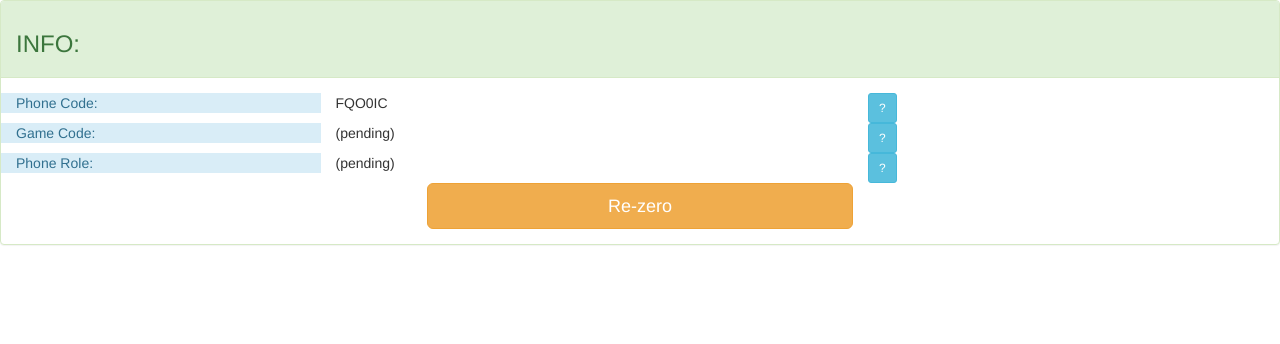
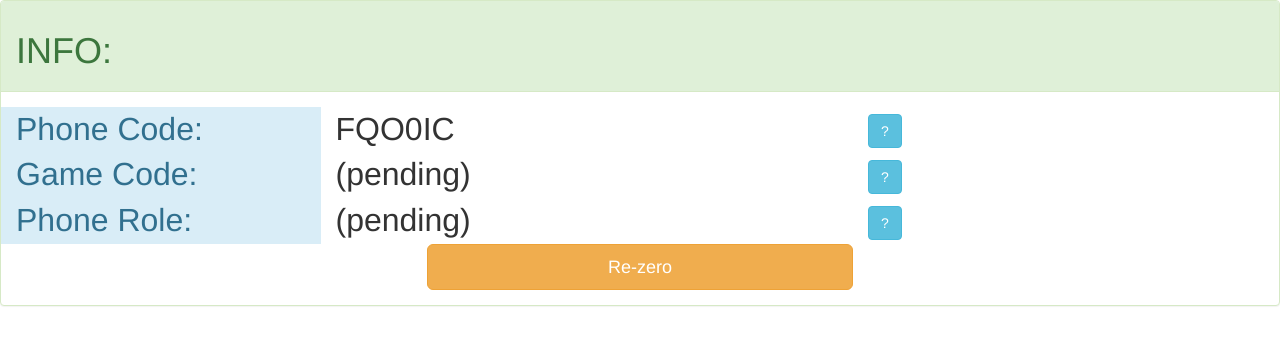
Before and after one commit to Newms34/heli, a website: page views/mobile.html in a window 1280 px wide. Drawn offline with nearby package versions, Linux system fonts and the light colour scheme; some packages are replaced by stand-ins of ours; files that its build step writes are made by us from their sources; no server answers; a script that the page names is missing.

Commit message:
stuff done

```diff
--- a/app.js
+++ b/app.js
@@ -85,7 +85,7 @@ io.on('error', function(err) {
 });
 
 //set port, or process.env if not local
-http.listen(process.env.PORT || 8080);
+http.listen(process.env.PORT || 9264);
 
 app.use(function(req, res, next) {
     var err = new Error('Not Found');
--- a/public/css/styles.css
+++ b/public/css/styles.css
@@ -1 +1 @@
-.cyl-cap,.cyl-con,.cyl-seg,.three-dee{position:absolute}#rotor-main,.cyl-con,.cyl-seg,.three-dee,body,html{transform-style:preserve-3d}body,html{width:100%;height:100%;margin:0;perspective:1200px}.conBg{background:linear-gradient(rgba(0,0,0,.7),rgba(0,0,0,.7)),url(../img/mainbg.jpg);background-size:cover;background-attachment:fixed}#heli-main{left:30%;top:30%}.cyl-seg{background:rgba(128,128,128,.7)}.cyl-cap{left:0;top:0;transform-origin:50% 0;width:0;height:0}#rotor-main{transform-origin:50% 50%}.main-blade{transform-origin:0 50%}#inst{width:15%;padding:10px;background:#fed;position:fixed;right:10px;box-shadow:4px 4px 5px #000}.panel{padding:0}.con-title{background:linear-gradient(rgba(0,0,0,.5),rgba(0,0,0,.5)),url(../img/helibg.jpg);background-size:cover;background-attachment:fixed;color:#fff;padding:8px}input[disabled]{color:#aaa}
+.cyl-cap,.cyl-con,.cyl-seg,.three-dee{position:absolute}#rotor-main,.cyl-con,.cyl-seg,.three-dee,body,html{transform-style:preserve-3d}body,html{width:100%;height:100%;margin:0;perspective:1200px}.conBg{background:linear-gradient(rgba(0,0,0,.7),rgba(0,0,0,.7)),url(../img/mainbg.jpg);background-size:cover;background-attachment:fixed}#heli-main{left:30%;top:30%}.cyl-seg{background:rgba(128,128,128,.7)}.cyl-cap{left:0;top:0;transform-origin:50% 0;width:0;height:0}#rotor-main{transform-origin:50% 50%}.main-blade{transform-origin:0 50%}#inst{width:15%;padding:10px;background:#fed;position:fixed;right:10px;box-shadow:4px 4px 5px #000}.panel{padding:0}.con-title{background:linear-gradient(rgba(0,0,0,.5),rgba(0,0,0,.5)),url(../img/helibg.jpg);background-size:cover;background-attachment:fixed;color:#fff;padding:8px}input[disabled]{color:#aaa}.mob-pan{font-size:xx-large}
--- a/views/mobile.html
+++ b/views/mobile.html
@@ -8,37 +8,37 @@
 </head>
 
 <body ng-app='heli' ng-controller='phone-con' ng-cloak>
-    <div class='panel panel-success'>
+    <div class='panel panel-success mob-pan'>
         <div class='panel-heading'>
-            <h3>INFO:</h3>
+            <h1>INFO:</h1>
         </div>
         <div class='panel-body'>
             <div class='row'>
-                <div class='col-sm-3 alert-info'>Phone Code: </div>
-                <div class='col-sm-5'>{{phoneName}}</div>
+                <div class='col-md-3 alert-info'>Phone Code: </div>
+                <div class='col-md-5'>{{phoneName}}</div>
                 <div class='col-md-3'>
-                    <button class='btn btn-sm btn-info' ng-click='showInf(0)'>?</button>
+                    <button class='btn btn-md btn-info' ng-click='showInf(0)'>?</button>
                 </div>
             </div>
             <div class='row'>
-                <div class='col-sm-3 alert-info'>Game Code: </div>
-                <div class='col-sm-5' ng-show='user'>{{user}}</div>
-                <div class='col-sm-5' ng-show='user==false'>(pending)</div>
+                <div class='col-md-3 alert-info'>Game Code: </div>
+                <div class='col-md-5' ng-show='user'>{{user}}</div>
+                <div class='col-md-5' ng-show='user==false'>(pending)</div>
                 <div class='col-md-3'>
-                    <button class='btn btn-sm btn-info' ng-click='showInf(1)'>?</button>
+                    <button class='btn btn-md btn-info' ng-click='showInf(1)'>?</button>
                 </div>
             </div>
             <div class='row'>
-                <div class='col-sm-3 alert-info'>Phone Role: </div>
-                <div class='col-sm-5' ng-show='role=="cyc"'>Cyclic</div>
-                <div class='col-sm-5' ng-show='role=="col"'>Collective</div>
-                <div class='col-sm-5' ng-show='role==false'>(pending)</div>
+                <div class='col-md-3 alert-info'>Phone Role: </div>
+                <div class='col-md-5' ng-show='role=="cyc"'>Cyclic</div>
+                <div class='col-md-5' ng-show='role=="col"'>Collective</div>
+                <div class='col-md-5' ng-show='role==false'>(pending)</div>
                 <div class='col-md-3'>
-                    <button class='btn btn-sm btn-info' ng-click='showInf(2)'>?</button>
+                    <button class='btn btn-md btn-info' ng-click='showInf(2)'>?</button>
                 </div>
             </div>
             <div class='row'>
-                <button class='btn btn-lg btn-warning col-md-4 col-md-offset-4' ng-click='reZero();'>Re-zero</button>
+                <button class='btn btn-lg btn-warning col-sm-12 col-md-4 col-md-offset-4' ng-click='reZero();'>Re-zero</button>
             </div>
         </div>
     </div>
```
Also changed, not shown: package.json (+9 -6 lines), build/scss/style.scss.
